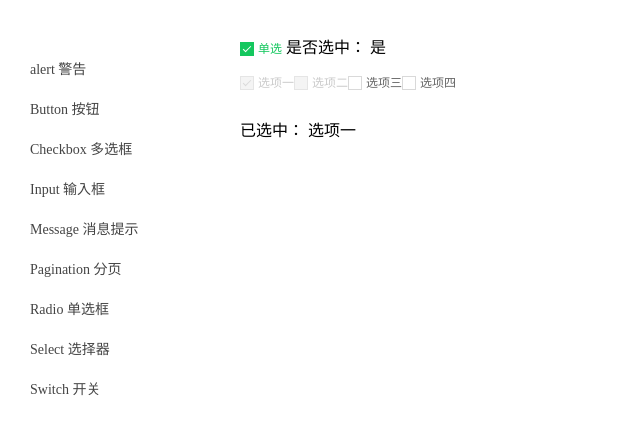
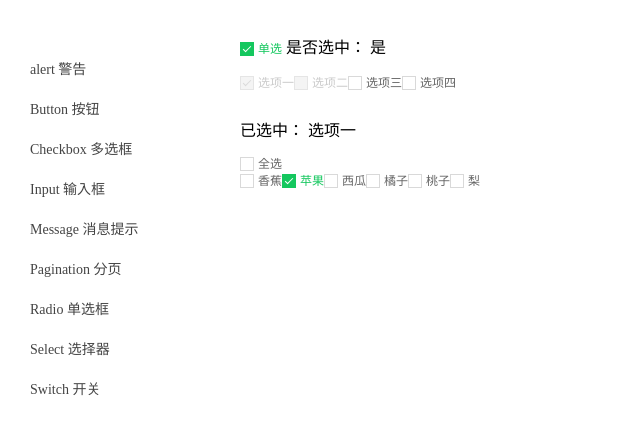
Before and after one commit to rywaroy/ui, a Vue app: page /#/checkbox in a window 1280 px wide. Shown: the top 434 px of the page, without its empty margins (0-640 px from the left). Built offline with nearby package versions, Linux system fonts and the light colour scheme.

Commit message:
checkbox 增加indeterminate属性

```diff
--- a/src/packages/Checkbox/src/Checkbox.vue
+++ b/src/packages/Checkbox/src/Checkbox.vue
@@ -1,5 +1,5 @@
 <template>
-  <div :class="['yg-checkbox', {'is-disabled': this.disabled}, {'is-checked': this.isCheck}]" @click="check()">
+  <div :class="['yg-checkbox', {'is-disabled': this.disabled}, {'is-checked': this.isCheck}, {'is-indeterminate': this.indeterminate}]" @click="check()">
     <span class="yg-checkbox__input"></span>
     <span class="yg-checkbox__label"><slot></slot></span>
   </div>
@@ -15,6 +15,10 @@ export default {
     value: Boolean,
     label: [String, Number],
     disabled: {
+      type: Boolean,
+      default: false,
+    },
+    indeterminate: {
       type: Boolean,
       default: false,
     },
--- a/src/packages/styles/checkbox.less
+++ b/src/packages/styles/checkbox.less
@@ -7,7 +7,8 @@
   white-space: nowrap;
 }
 
-.yg-checkbox.is-checked {
+.yg-checkbox.is-checked,
+.yg-checkbox.is-indeterminate {
   color: @brand-primary;
 }
 
@@ -26,7 +27,8 @@
   vertical-align: middle;
 }
 
-.yg-checkbox.is-checked .yg-checkbox__input {
+.yg-checkbox.is-checked .yg-checkbox__input,
+.yg-checkbox.is-indeterminate .yg-checkbox__input {
   border-color: @brand-primary;
   background: @brand-primary;
 }
@@ -41,11 +43,23 @@
   position: absolute;
   top: 1px;
   transform: rotate(45deg) scaleY(0);
-  width: 3px;
-  transition: transform .15s cubic-bezier(.71, -.46, .88, .6) 50ms;
+}
+
+.yg-checkbox.is-indeterminate .yg-checkbox__input::after {
+  content: "";
+  position: absolute;
+  display: block;
+  background-color: #fff;
+  height: 2px;
+  transform: scale(.5);
+  left: 0;
+  right: 0;
+  top: 5px;
 }
 
 .yg-checkbox.is-checked .yg-checkbox__input::after {
+  width: 3px;
+  transition: transform .05s cubic-bezier(.71, -.46, .88, .6) 50ms;
   transform: rotate(45deg) scaleY(1);
 }
 
--- a/src/pages/Checkbox.vue
+++ b/src/pages/Checkbox.vue
@@ -12,6 +12,12 @@
     <br>
     <br>
     已选中： {{group.join(',')}}
+    <br>
+    <br>
+    <yg-checkbox label="选项四" :indeterminate="isIndeterminate" v-model="fruitsAll" @change="changeAllFruits">全选</yg-checkbox>
+    <yg-checkbox-group v-model="fruitsSelect" @change="changeFruits">
+      <yg-checkbox :label="item" v-for="(item, index) in fruits" :key="index">{{item}}</yg-checkbox>
+    </yg-checkbox-group>
   </div>
 </template>
 <script>
@@ -20,12 +26,25 @@ export default {
     return {
       checkbox: true,
       group: ['选项一'],
+      isIndeterminate: false,
+      fruitsAll: false,
+      fruitsSelect: ['苹果'],
+      fruits: ['香蕉', '苹果', '西瓜', '橘子', '桃子', '梨'],
     };
   },
   methods: {
     change(value) {
-      console.log(value)
-    }
+      console.log(value);
+    },
+    changeAllFruits(value) {
+      this.fruitsSelect = value ? JSON.parse(JSON.stringify(this.fruits)) : [];
+      this.isIndeterminate = false;
+    },
+    changeFruits(value) {
+      const checkedCount = value.length;
+      this.fruitsAll = checkedCount === this.fruits.length;
+      this.isIndeterminate = checkedCount > 0 && value.length < this.fruits.length;
+    },
   },
 };
 </script>
```
